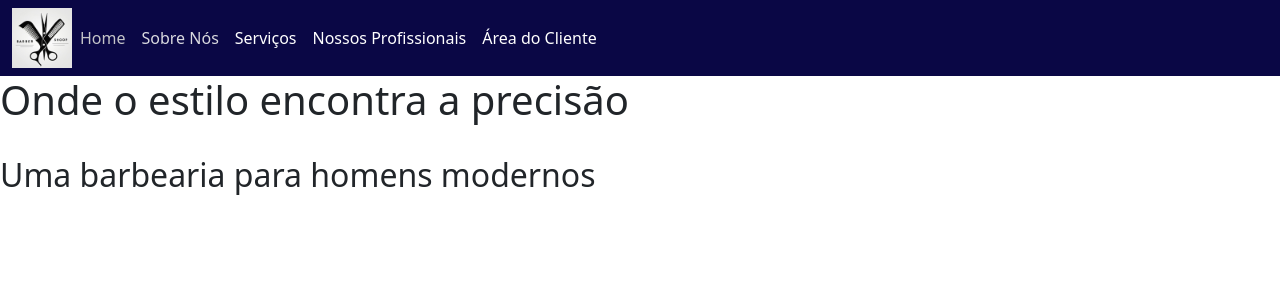
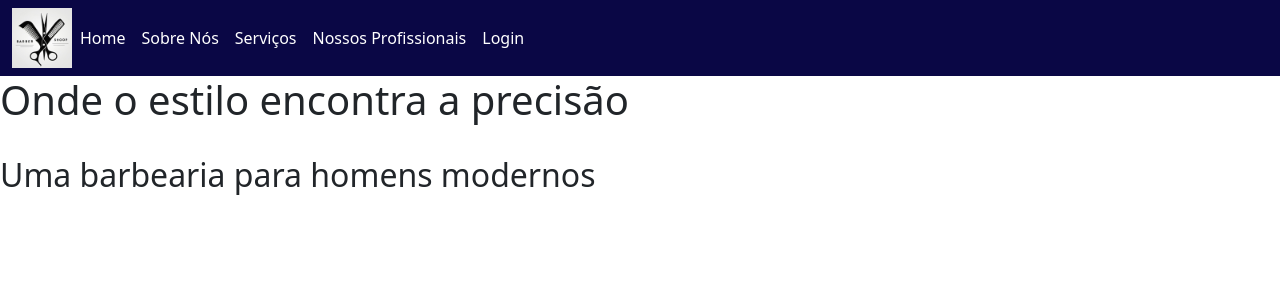
Before and after one commit to CarolSilveira0/prj_SantaBarba_Barbearia, a Django app: page / in a window 1280 px wide. Shown: the top 300 px of the page. Run offline with Django 5.2, Linux system fonts and the light colour scheme.

Commit message:
correcao navbar e html base

```diff
--- a/app_barbearia/templates/home.html
+++ b/app_barbearia/templates/home.html
@@ -6,7 +6,6 @@
         <br>
         <h2> Uma barbearia para homens modernos </h2>
 
-
 {% endblock %}
 
 {% comment %} links da navbar <a class="nav-link" href="{% url 'sobre' %}" style="color: #D9D9DF;">Sobre Nós</a> {% endcomment %}
--- a/app_barbearia/urls.py
+++ b/app_barbearia/urls.py
@@ -1,13 +1,13 @@
 
 from django.urls import path, include
-from .views import home
+from .views import home,sobre
 # url - view - template
 
 urlpatterns = [
     path('', home, name='home'),
     # path('acessar/',views.acesso, name='acessar'),
     # path('cliente/', views.area_cliente, name='area_cliente'),
-    # path('sobre/', sobre, name='sobre'),
+    path('sobre/', sobre, name='sobre'),
     # path('servicos', views.login, name='login')
     # path('agenda', views.agenda, name='agenda'),
     # path('servicos', views.servicos, name='servicos')
--- a/app_barbearia/views.py
+++ b/app_barbearia/views.py
@@ -7,8 +7,8 @@ from django.shortcuts import render
 def home(request):
     return render(request, 'home.html')
 
-# def sobre(request):
-#     return render(request, 'sobre.html')
+def sobre(request):
+    return render(request, 'sobre.html')
 
 # def acesso(request):
 #      return render(request, 'acessar.html')
--- a/templates/base.html
+++ b/templates/base.html
@@ -1,40 +1,23 @@
 <!doctype html>
 <html lang="pt-br">
     <head>
-    <!-- Required meta tags -->
+
       <meta charset="utf-8">
       <meta name="viewport" content="width=device-width, initial-scale=1">
 
-    <!-- Bootstrap CSS -->
+      <title>Barbearia Santa Barba</title>
+
+      <!-- Bootstrap & Tailwind CSS -->
       <link href="https://cdn.jsdelivr.net/npm/bootstrap@5.0.2/dist/css/bootstrap.min.css" rel="stylesheet" integrity="sha384-EVSTQN3/azprG1Anm3QDgpJLIm9Nao0Yz1ztcQTwFspd3yD65VohhpuuCOmLASjC" crossorigin="anonymous">
+      <link href="https://cdn.jsdelivr.net/npm/bootstrap@5.3.3/dist/css/bootstrap.min.css" rel="stylesheet">
+      <script src="https://cdn.jsdelivr.net/npm/bootstrap@5.3.3/dist/js/bootstrap.bundle.min.js"></script>
 
-    <title>Barbearia Santa Barba</title>
+      {% block head %}
+      {% endblock %}
     </head>
+
     <body>
-    <nav class="navbar navbar-expand-lg navbar-light" style="background-color: #0A0745;">
-      <div class="container-fluid">
-        <img src="static/image\logo.jpg" alt="" width="60" height="60" class="d-inline-block align-text-top">
-        <div class="collapse navbar-collapse" id="navbarNav">
-          <ul class="navbar-nav">
-            <li class="nav-item">
-              <a class="nav-link active" aria-current="page" href="#"style="color: #C4C4C8;">Home</a>
-            </li>
-            <li class="nav-item">
-              <a class="nav-link" href="#" style="color: #D9D9DF;">Sobre Nós</a>
-            </li>
-            <li class="nav-item">
-              <a class="nav-link" href="#" style="color: white;">Serviços</a>
-            </li>
-            <li class="nav-item">
-              <a class="nav-link" href="#" style="color: white;">Nossos Profissionais</a>
-            </li>
-            <li class="nav-item">
-              <a class="nav-link" href="#" style="color: white;">Área do Cliente</a>
-            </li>
-          </ul>
-        </div>
-      </div>
-    </nav>
+      {% include 'navbar.html' %}
 
       {% block content %}
       {% endblock %}
@@ -57,4 +40,5 @@
         </div>
       </nav>
     </body>
+
 </html>
--- a/templates/navbar.html
+++ b/templates/navbar.html
@@ -0,0 +1,19 @@
+{% load static %}
+
+<nav class="navbar navbar-expand-lg navbar-light" style="background-color: #0A0745;">
+    <div class="container-fluid">
+        <img src="{% static 'image\logo.jpg' %}" alt="" width="60" height="60" class="d-inline-block align-text-top">
+        <button class="navbar-toggler" type="button" data-bs-toggle="collapse" data-bs-target="#navbarNav" aria-controls="navbarNav" aria-expanded="false" aria-label="Toggle navigation">
+            <span class="navbar-toggler-icon"></span>
+        </button>
+        <div class="collapse navbar-collapse" id="navbarNav">
+            <div class="navbar-nav">
+                <a class="nav-link active" aria-current="page" href="{% url 'home' %}"style="color: white;">Home</a>
+                <a class="nav-link" href="{% url 'sobre' %}" style="color: white;">Sobre Nós</a>
+                <a class="nav-link" href="#" style="color: white;">Serviços</a>
+                <a class="nav-link" href="#" style="color: white;">Nossos Profissionais</a>
+                <a class="nav-link" href="#" style="color: white;">Login</a>
+            </div>
+        </div>
+    </div>
+</nav>
```
Lines whose indentation alone changed are shown as unchanged.
